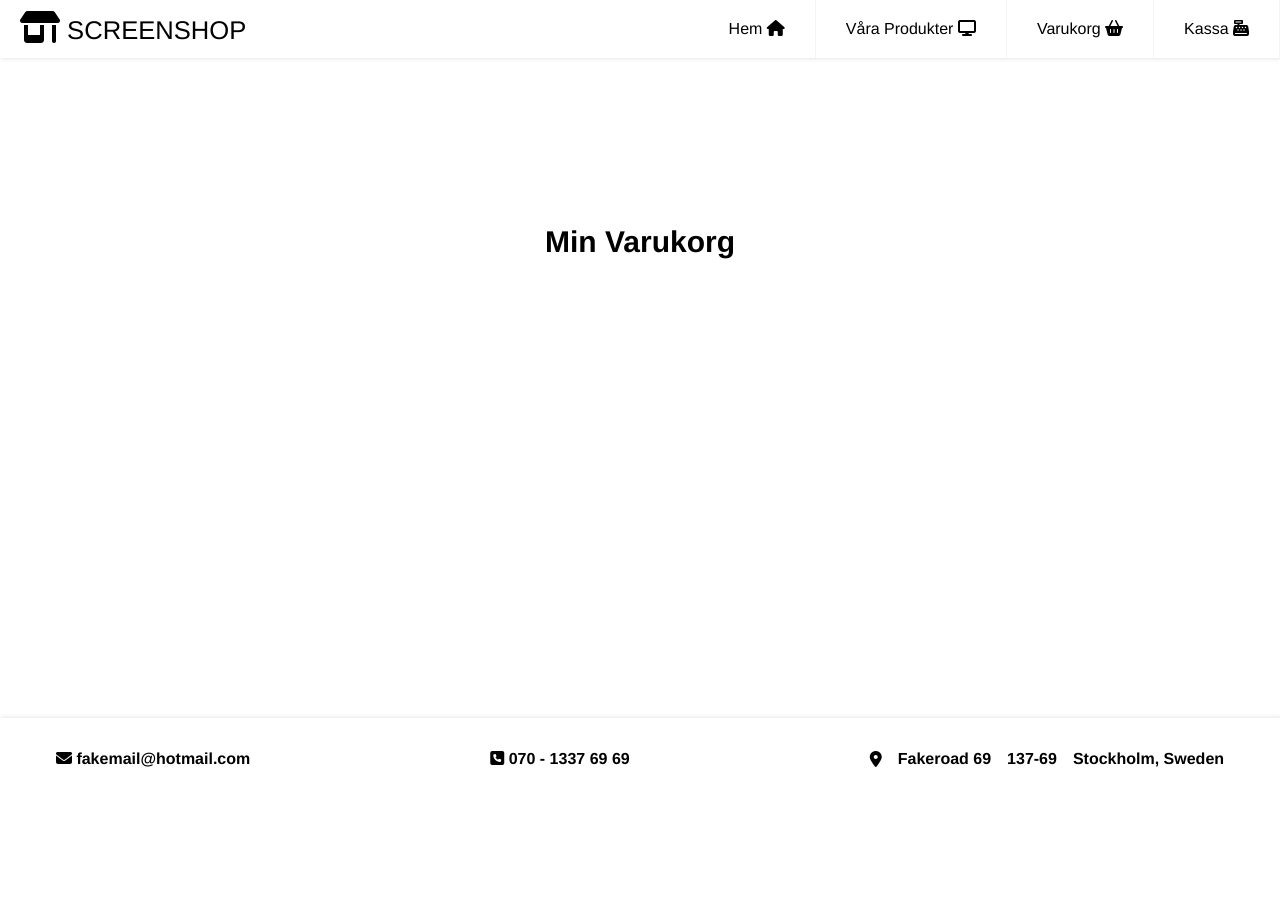
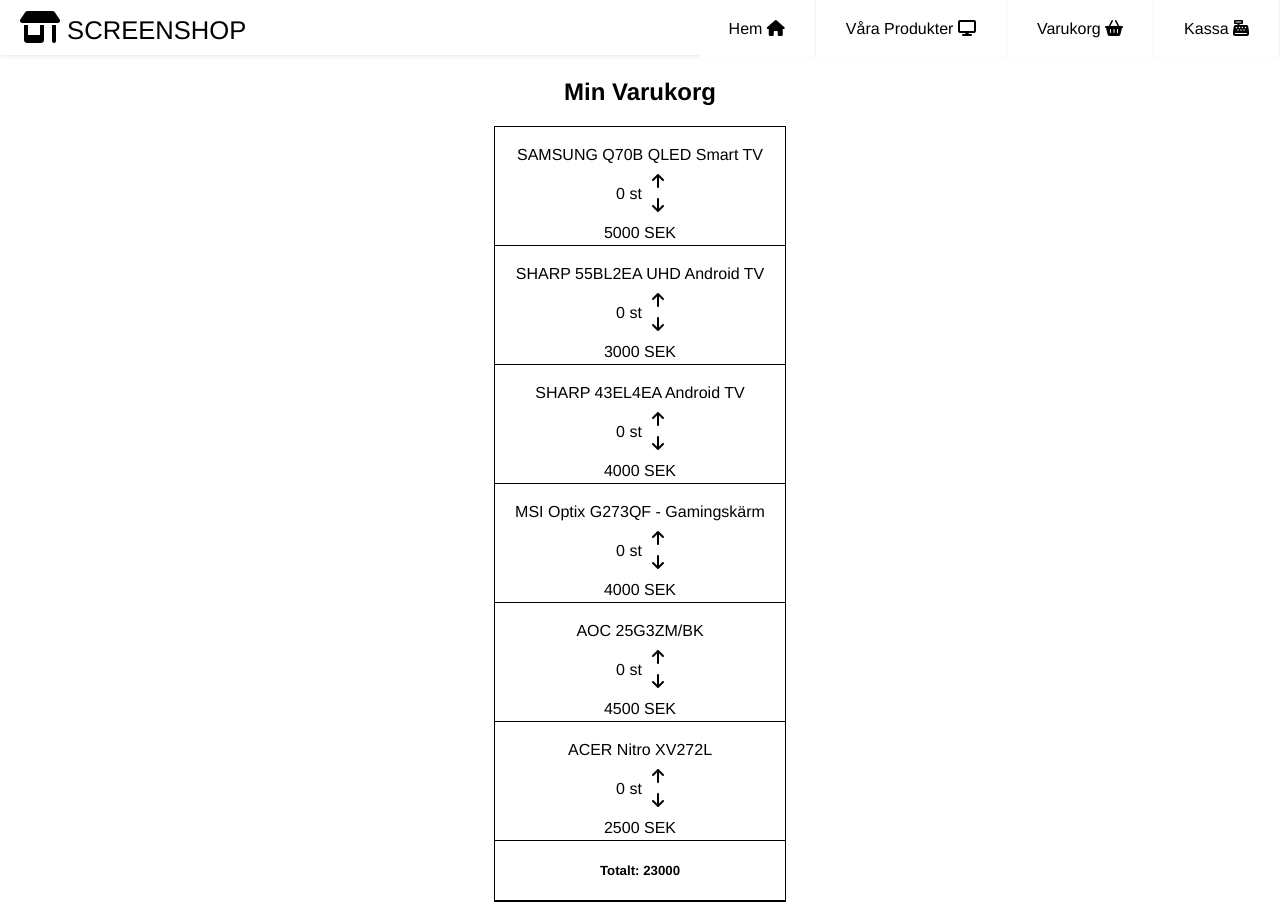
Before and after one commit to NicklasSoderlund/Webshop-gruppprojekt, a website built with Parcel: page src/varukorg.html in a window 1280 px wide. Shown: the top 904 px of the page. Before the commit the page ends 800 px from the top, so only its background shows below. Built offline with nearby package versions, Linux system fonts and the light colour scheme.

Commit message:
lots of fixes

```diff
--- a/src/scss/_footer.scss
+++ b/src/scss/_footer.scss
@@ -1,7 +1,7 @@
 @use "mixins" as m;
 
 #footer {
-    position: absolute;
+    position: relative;
     bottom: 0px;
     width: 100%;
     display: flex;
--- a/src/scss/_header.scss
+++ b/src/scss/_header.scss
@@ -11,7 +11,7 @@
   .header {
     background-color: #fff;
     box-shadow: 1px 1px 4px 0 rgba(0,0,0,.1);
-    position: fixed;
+    position: block;
     width: 100%;
     z-index: 3;
   }
@@ -121,6 +121,9 @@
   /* 48em = 768px */
 
   @include m.desktop {
+    .header {
+      height: 55px;
+    }
     .header li {
       float: left;
     }
--- /dev/null
+++ b/src/scss/_shopping-cart.scss
@@ -0,0 +1,42 @@
+#shopping-cart {
+    display: flex;
+    flex-wrap: wrap;
+    flex-direction: column;
+    justify-content: center;
+    align-items: center;
+    text-align: center;
+    position:unset;
+    width: 100%;
+    margin-bottom: 5%;
+    top: 50px;
+    z-index: 2;
+    &__products {
+     border : 1px solid black;
+        ul {
+            list-style-type: none;
+            padding: 0px 20px;
+            border-bottom: 1px solid black;
+            li {
+                padding: 3px 0px;
+            }
+        }
+        #arrows {
+            display: inline;
+            border: none;
+            padding: 0;
+            height: fit-content;
+            width: fit-content;
+        }
+        #totalPrice {
+            border-bottom: 1px solid black;
+        }
+    }
+}
+
+.productAmount {
+    display: flex;
+    justify-content: center;
+    align-items: center;
+    gap: 10px;
+
+}
--- a/src/scss/main.scss
+++ b/src/scss/main.scss
@@ -1,8 +1,11 @@
 @use "header";
 @use "footer";
 
+@use "shopping-cart";
+
 body {
   margin: 0;
+  box-sizing: border-box;
   font-family: Helvetica, sans-serif;
   // background-color: #f4f4f4;
   background-color: white;
@@ -12,7 +15,7 @@
   top: 0px;
 }
 
-img {
+/*  img {
   width: 100%;
   background-size: contain;
   position: relative;
@@ -58,3 +61,4 @@
     height: 25vh;
   }
 }
+  */
--- a/src/ts/main.ts
+++ b/src/ts/main.ts
@@ -6,44 +6,98 @@
     "4K",
     "120Hz",
     "65''",
-    "5000kr",
-    "TV"),
+    5000,
+    "TV",
+    0),
     new Product(new URL("https://imgur.com/a/c6mBJcK"),
     "SHARP 55BL2EA UHD Android TV",
     "4K",
     "50Hz",
     "55''",
-    "3000kr",
-    "TV"),
+    3000,
+    "TV",
+    0),
     new Product(new URL("https://imgur.com/a/Rg7ld86"),
     "SHARP 43EL4EA Android TV",
     "4K",
     "50Hz",
     "43''",
-    "4000kr",
-    "TV"),
+    4000,
+    "TV",
+    0),
 
     new Product(new URL("https://imgur.com/a/M8JTHlj"),
     "MSI Optix G273QF - Gamingskärm",
     "WQHD",
     "165Hz",
     "27''",
-    "4000kr",
-    "Monitor"),
+    4000,
+    "Monitor",
+    0),
     new Product(new URL("https://imgur.com/a/GnGLFyR"),
     "AOC 25G3ZM/BK",
     "Full HD",
     "240Hz",
     "24.5''",
-    "4500kr",
-    "Monitor"),
+    4500,
+    "Monitor",
+    0),
     new Product(new URL("https://imgur.com/a/GnGLFyR"),
     "ACER Nitro XV272L",
     "Full HD",
     "144Hz",
     "27''",
-    "2500kr",
-    "Monitor"),
+    2500,
+    "Monitor",
+    0),
 ]
 
+function createShoppingCart() {
+    let shoppingCart = document.getElementById("shopping-cart__products") as HTMLDivElement;
+    let totalPrice = 0;
+    for (let i = 0; i < products.length; i++) {
+
+        totalPrice += products[i].price;
+
+       let newUl = document.createElement("ul");
+       let productName = document.createElement("li");
+       let productAmount = document.createElement("li");
+       let productPrice = document.createElement("li");
+       productName.innerHTML = products[i].name;
+       let amountString = JSON.stringify(products[i].amount)
+       productAmount.innerHTML = amountString + " st";
+       productPrice.innerHTML = JSON.stringify(products[i].price) + " SEK";
+
+       productName.setAttribute("class", "productName");
+       productAmount.setAttribute("class", "productAmount");
+       productPrice.setAttribute("class", "productPrice");
+
+       let secondUl = document.createElement("ul");
+       secondUl.setAttribute("id", "arrows")
+       let arrowUp = document.createElement("li");
+       arrowUp.innerHTML = "<i class=\"fa-solid fa-arrow-up\"></i>";
+       let arrowDown = document.createElement("li");
+       arrowDown.innerHTML = "<i class=\"fa-solid fa-arrow-down\"></i>";
+
+       secondUl.appendChild(arrowUp);
+       secondUl.appendChild(arrowDown);
+
+       productAmount.appendChild(secondUl);
+       newUl.appendChild(productName);
+       newUl.appendChild(productAmount);
+       newUl.appendChild(productPrice);
+       shoppingCart.appendChild(newUl);
+
+    }
+    let newDiv = document.createElement("div");
+    newDiv.setAttribute("id", "totalPrice")
+    let newh5 = document.createElement("h5");
+    newh5.innerHTML = "Totalt: " + totalPrice;
+    newDiv.appendChild(newh5);
+    shoppingCart.appendChild(newDiv);
+}
+createShoppingCart();
+
+let arrowupIcon = "<i class=\"fa-solid fa-arrow-down\"></i>"
+
 console.log(products);
--- a/src/ts/models/product.ts
+++ b/src/ts/models/product.ts
@@ -4,8 +4,9 @@
         public quality:string,
         public inches:string,
         public hz:string,
-        public price:string,
-        public category:string) {
+        public price:number,
+        public category:string,
+        public amount:number) {
     }
 
 }
```
